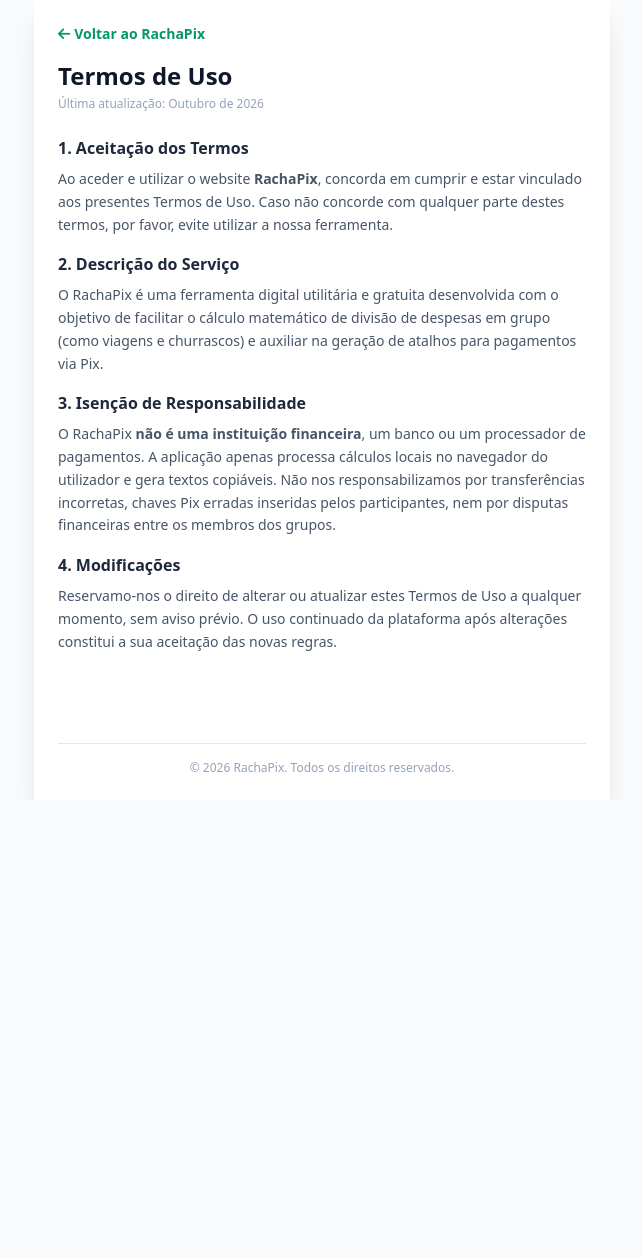
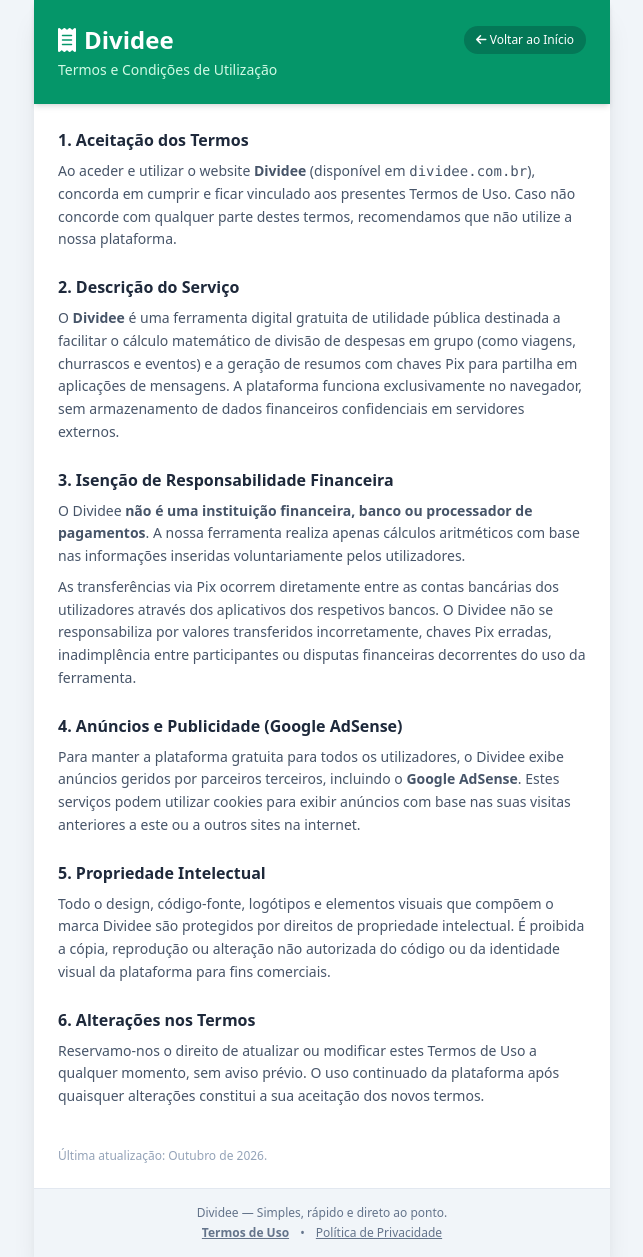
Before and after one commit to thiagodecbastos/rachapix, a plain HTML site: page termos.html in a window 1280 px wide. Shown: the whole page, without its empty margins (318-961 px from the left). Before the commit the page ends 800 px from the top, so only its background shows below. Drawn offline with nearby package versions, Linux system fonts and the light colour scheme.

Commit message:
termos.html

```diff
--- a/termos.html
+++ b/termos.html
@@ -3,52 +3,96 @@
 <head>
     <meta charset="UTF-8">
     <meta name="viewport" content="width=device-width, initial-scale=1.0">
-    <title>Termos de Uso - RachaPix</title>
+    <title>Termos de Uso - Dividee</title>
+
+    <!-- Script de Verificação Oficial do Google AdSense -->
+    <script async src="https://pagead2.googlesyndication.com/pagead/js/adsbygoogle.js?client=ca-pub-4447218246982102" crossorigin="anonymous"></script>
+
     <script src="https://cdn.tailwindcss.com"></script>
     <link rel="stylesheet" href="https://cdnjs.cloudflare.com/ajax/libs/font-awesome/6.4.0/css/all.min.css">
 </head>
-<body class="bg-slate-50 text-slate-800 font-sans antialiased">
+<body class="bg-slate-100 text-slate-800 font-sans antialiased min-h-screen flex flex-col justify-between">
 
-    <div class="max-w-xl mx-auto bg-white min-h-screen shadow-xl flex flex-col justify-between p-6">
+    <div class="max-w-xl w-full mx-auto bg-white shadow-xl flex-1 flex flex-col justify-between">
 
-        <!-- Conteúdo -->
-        <main class="space-y-6">
-            <div>
-                <a href="index.html" class="text-emerald-600 text-sm font-semibold hover:underline flex items-center gap-1 mb-4">
-                    <i class="fa-solid fa-arrow-left"></i> Voltar ao RachaPix
+        <!-- Header -->
+        <header class="bg-emerald-600 text-white p-6 shadow-md">
+            <div class="flex justify-between items-center">
+                <h1 class="text-2xl font-bold flex items-center gap-2">
+                    <i class="fa-solid fa-receipt"></i> Dividee
+                </h1>
+                <a href="index.html" class="text-xs bg-emerald-700 hover:bg-emerald-800 px-3 py-1.5 rounded-full font-medium transition text-white">
+                    <i class="fa-solid fa-arrow-left"></i> Voltar ao Início
                 </a>
-                <h1 class="text-2xl font-bold text-slate-900">Termos de Uso</h1>
-                <p class="text-xs text-slate-400 mt-1">Última atualização: Outubro de 2026</p>
             </div>
+            <p class="text-emerald-100 text-sm mt-1">Termos e Condições de Utilização</p>
+        </header>
 
-            <div class="space-y-4 text-sm text-slate-600 leading-relaxed">
+        <!-- Conteúdo dos Termos -->
+        <main class="p-6 space-y-6 flex-1 text-slate-600 text-sm leading-relaxed">
+
             <section class="space-y-2">
                 <h2 class="font-bold text-slate-800 text-base">1. Aceitação dos Termos</h2>
-                    <p>Ao aceder e utilizar o website <strong>RachaPix</strong>, concorda em cumprir e estar vinculado aos presentes Termos de Uso. Caso não concorde com qualquer parte destes termos, por favor, evite utilizar a nossa ferramenta.</p>
+                <p>
+                    Ao aceder e utilizar o website <strong>Dividee</strong> (disponível em <code>dividee.com.br</code>), concorda em cumprir e ficar vinculado aos presentes Termos de Uso. Caso não concorde com qualquer parte destes termos, recomendamos que não utilize a nossa plataforma.
+                </p>
             </section>
 
             <section class="space-y-2">
                 <h2 class="font-bold text-slate-800 text-base">2. Descrição do Serviço</h2>
-                    <p>O RachaPix é uma ferramenta digital utilitária e gratuita desenvolvida com o objetivo de facilitar o cálculo matemático de divisão de despesas em grupo (como viagens e churrascos) e auxiliar na geração de atalhos para pagamentos via Pix.</p>
+                <p>
+                    O <strong>Dividee</strong> é uma ferramenta digital gratuita de utilidade pública destinada a facilitar o cálculo matemático de divisão de despesas em grupo (como viagens, churrascos e eventos) e a geração de resumos com chaves Pix para partilha em aplicações de mensagens. A plataforma funciona exclusivamente no navegador, sem armazenamento de dados financeiros confidenciais em servidores externos.
+                </p>
             </section>
 
             <section class="space-y-2">
-                    <h2 class="font-bold text-slate-800 text-base">3. Isenção de Responsabilidade</h2>
-                    <p>O RachaPix <strong>não é uma instituição financeira</strong>, um banco ou um processador de pagamentos. A aplicação apenas processa cálculos locais no navegador do utilizador e gera textos copiáveis. Não nos responsabilizamos por transferências incorretas, chaves Pix erradas inseridas pelos participantes, nem por disputas financeiras entre os membros dos grupos.</p>
+                <h2 class="font-bold text-slate-800 text-base">3. Isenção de Responsabilidade Financeira</h2>
+                <p>
+                    O Dividee <strong>não é uma instituição financeira, banco ou processador de pagamentos</strong>. A nossa ferramenta realiza apenas cálculos aritméticos com base nas informações inseridas voluntariamente pelos utilizadores.
+                </p>
+                <p>
+                    As transferências via Pix ocorrem diretamente entre as contas bancárias dos utilizadores através dos aplicativos dos respetivos bancos. O Dividee não se responsabiliza por valores transferidos incorretamente, chaves Pix erradas, inadimplência entre participantes ou disputas financeiras decorrentes do uso da ferramenta.
+                </p>
             </section>
 
             <section class="space-y-2">
-                    <h2 class="font-bold text-slate-800 text-base">4. Modificações</h2>
-                    <p>Reservamo-nos o direito de alterar ou atualizar estes Termos de Uso a qualquer momento, sem aviso prévio. O uso continuado da plataforma após alterações constitui a sua aceitação das novas regras.</p>
+                <h2 class="font-bold text-slate-800 text-base">4. Anúncios e Publicidade (Google AdSense)</h2>
+                <p>
+                    Para manter a plataforma gratuita para todos os utilizadores, o Dividee exibe anúncios geridos por parceiros terceiros, incluindo o <strong>Google AdSense</strong>. Estes serviços podem utilizar cookies para exibir anúncios com base nas suas visitas anteriores a este ou a outros sites na internet.
+                </p>
             </section>
+
+            <section class="space-y-2">
+                <h2 class="font-bold text-slate-800 text-base">5. Propriedade Intelectual</h2>
+                <p>
+                    Todo o design, código-fonte, logótipos e elementos visuais que compõem o marca Dividee são protegidos por direitos de propriedade intelectual. É proibida a cópia, reprodução ou alteração não autorizada do código ou da identidade visual da plataforma para fins comerciais.
+                </p>
+            </section>
+
+            <section class="space-y-2">
+                <h2 class="font-bold text-slate-800 text-base">6. Alterações nos Termos</h2>
+                <p>
+                    Reservamo-nos o direito de atualizar ou modificar estes Termos de Uso a qualquer momento, sem aviso prévio. O uso continuado da plataforma após quaisquer alterações constitui a sua aceitação dos novos termos.
+                </p>
+            </section>
+
+            <div class="pt-4 text-xs text-slate-400">
+                Última atualização: Outubro de 2026.
             </div>
+
         </main>
 
         <!-- Rodapé -->
-        <footer class="mt-8 text-center text-xs text-slate-400 border-t pt-4">
-            &copy; 2026 RachaPix. Todos os direitos reservados.
+        <footer class="bg-slate-100 text-center py-4 text-xs text-slate-500 border-t border-slate-200 space-y-1">
+            <p>Dividee — Simples, rápido e direto ao ponto.</p>
+            <div class="space-x-2">
+                <a href="termos.html" class="underline hover:text-slate-700 font-semibold">Termos de Uso</a>
+                <span>•</span>
+                <a href="privacidade.html" class="underline hover:text-slate-700">Política de Privacidade</a>
+            </div>
         </footer>
 
     </div>
+
 </body>
 </html>
```
Lines whose indentation alone changed are shown as unchanged.
